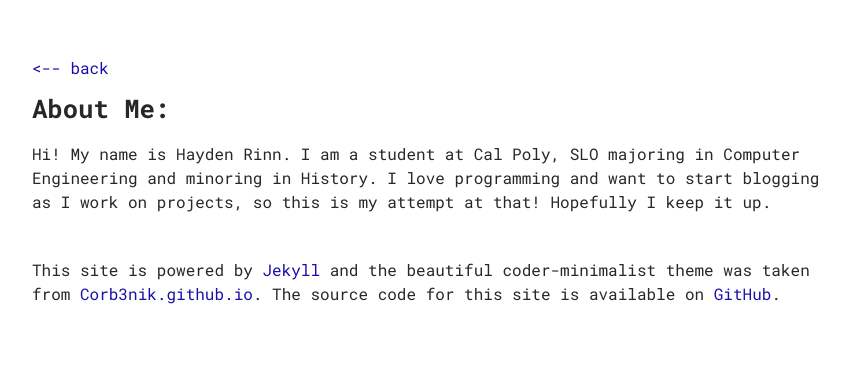
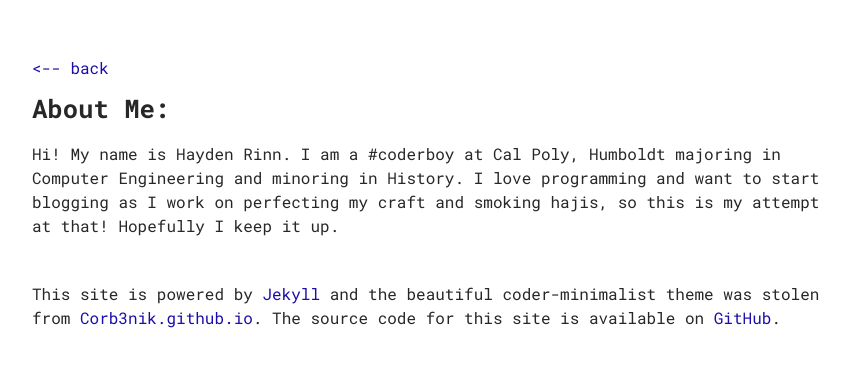
Before and after one commit to dylanm312/haydenrinn, a Jekyll site: the page built from me/index.md, in a window 1280 px wide. Shown: the top 367 px of the page, without its empty margins (208-1058 px from the left). Built offline with Jekyll 4.4.1, drawn with Linux system fonts in a browser that asks for light colours.

Commit message:
Some tasteful updates and minor tweaks

```diff
--- a/404.html
+++ b/404.html
@@ -1,9 +1,9 @@
 ---
 layout: default
-title: Page Does Not Exist...
+title: You Fucked Up
 permalink: /404.html
 ---
 
 <p><a class="post__back" href="/">&lt;-- back</a></p>
 <br>
-<p>Sorry this page does not exist...</p>
+<p>You dumb bitch, how did you manage to get this far off track? There's nothing here. Idiot. Click the link above to go back, or just fucking leave in disgrace.</p>
--- a/_data/navigation.yml
+++ b/_data/navigation.yml
@@ -1,5 +1,5 @@
 - title: about
-  url: /me
+  url: https://www.youtube.com/watch?v=dQw4w9WgXcQ
 
 - title: email
   url: mailto:hayden@haydenrinn.com
--- a/index.html
+++ b/index.html
@@ -13,7 +13,7 @@ layout: default
     </ul>
 </div>
 <div class="blog">
-    <h1>Blog Posts:</h1>
+    <h1>Blog Roasts:</h1>
     <ul>
         {% for post in site.posts %}
         <li>
--- a/me/index.md
+++ b/me/index.md
@@ -2,13 +2,13 @@
 layout: about
 ---
 
-Hi! My name is Hayden Rinn. I am a student at Cal Poly, SLO majoring in Computer
+Hi! My name is Hayden Rinn. I am a #coderboy at Cal Poly, Humboldt majoring in Computer
 Engineering and minoring in History. I love programming and want to start
-blogging as I work on projects, so this is my attempt at that! Hopefully I keep
+blogging as I work on perfecting my craft and smoking hajis, so this is my attempt at that! Hopefully I keep
 it up.
 
 <br>
 
 This site is powered by [Jekyll](https://jekyllrb.com) and the beautiful
-coder-minimalist theme was taken from [Corb3nik.github.io](https://corb3nik.github.io).
+coder-minimalist theme was stolen from [Corb3nik.github.io](https://corb3nik.github.io).
 The source code for this site is available on [GitHub](https://github.com/hrinn/haydenrinn).
```
Also changed, not shown: _posts/2022-03-22-my-latest-project.md (added, +19 -0 lines).
